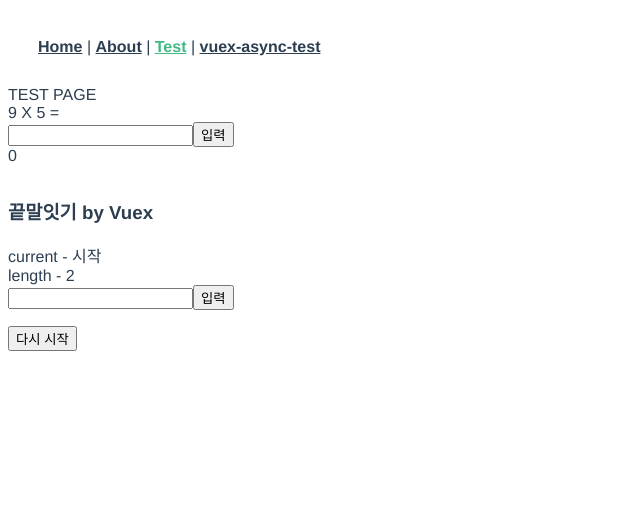
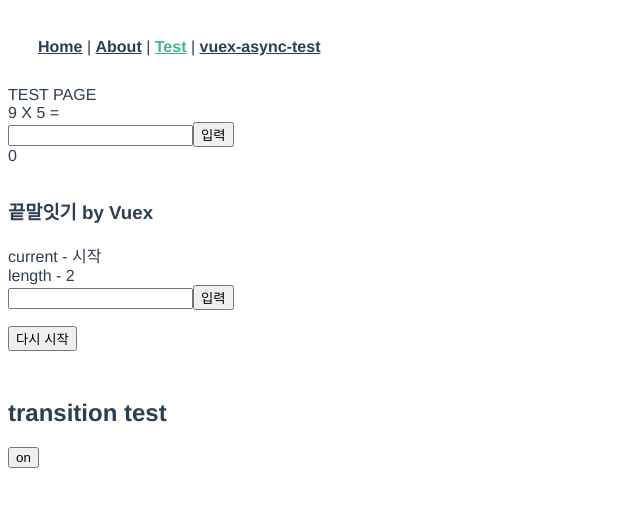
Before and after one commit to glory4god/vue-typescript-vuex, a Vue app: page /test in a window 1280 px wide. Shown: the top 506 px of the page, without its empty margins (0-640 px from the left). Built offline with nearby package versions, Linux system fonts and the light colour scheme.

Commit message:
feat: add transition test

```diff
--- a/src/views/Test.vue
+++ b/src/views/Test.vue
@@ -18,6 +18,14 @@
     </ol>
     <button @click="reset">다시 시작</button>
   </div>
+  <div class="transition_test"><h2>transition test</h2></div>
+
+  <button @click.prevent="showHandler">{{ button }}</button>
+  <transition name="modal">
+    <p v-if="show" style="background-color: red; width: 300px; height: 300px">
+      트랜지션!!!!!!
+    </p>
+  </transition>
 </template>
 
 <script lang="ts">
@@ -40,6 +48,8 @@ export default defineComponent({
     return {
       msg: '끝말잇기 by Vuex',
       temp: '',
+      button: 'on',
+      show: false,
     };
   },
   methods: {
@@ -62,6 +72,14 @@ export default defineComponent({
     reset(): void {
       store.commit('reset');
     },
+    showHandler(): void {
+      this.show = !this.show;
+      if (this.button === 'on') {
+        this.button = 'off';
+      } else {
+        this.button = 'on';
+      }
+    },
   },
   computed: {
     currentWord(): string {
@@ -81,4 +99,7 @@ export default defineComponent({
 .title {
   margin-top: 2rem;
 }
+.transition_test {
+  margin-top: 3rem;
+}
 </style>
```
